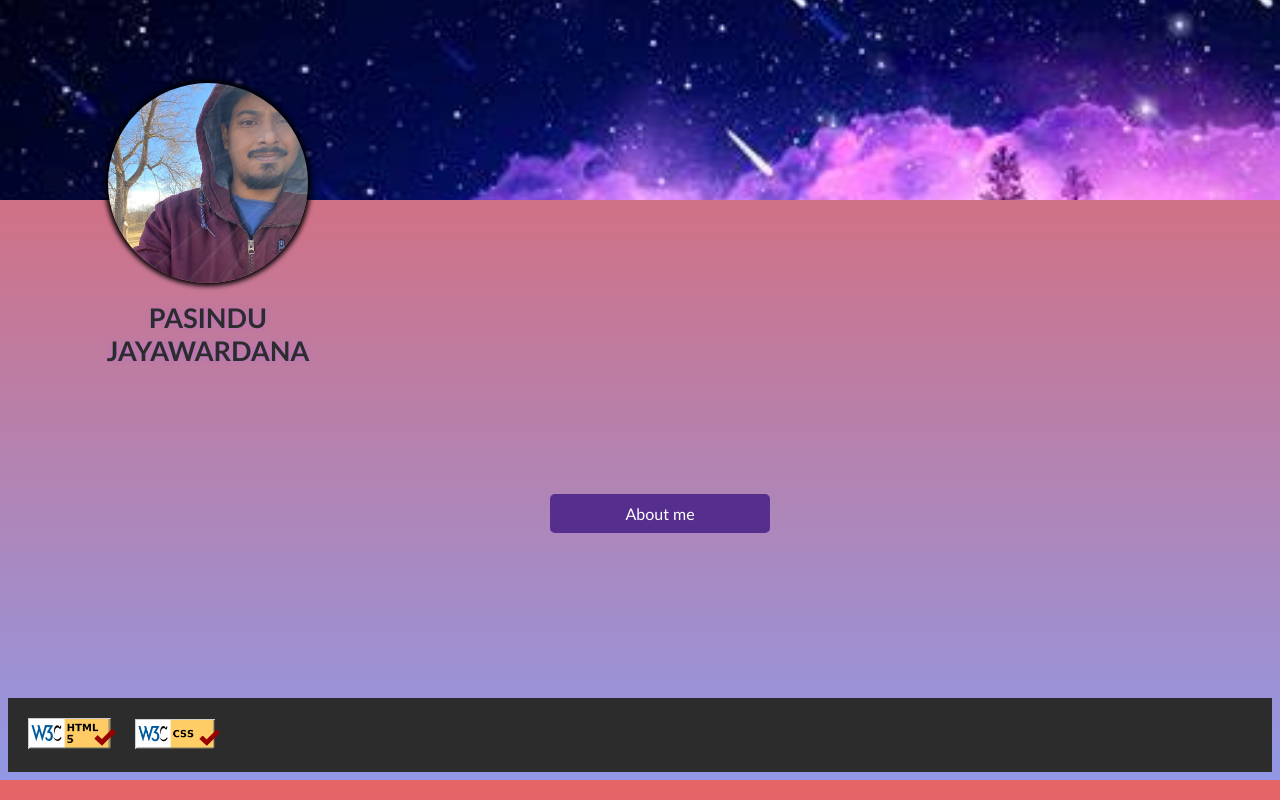
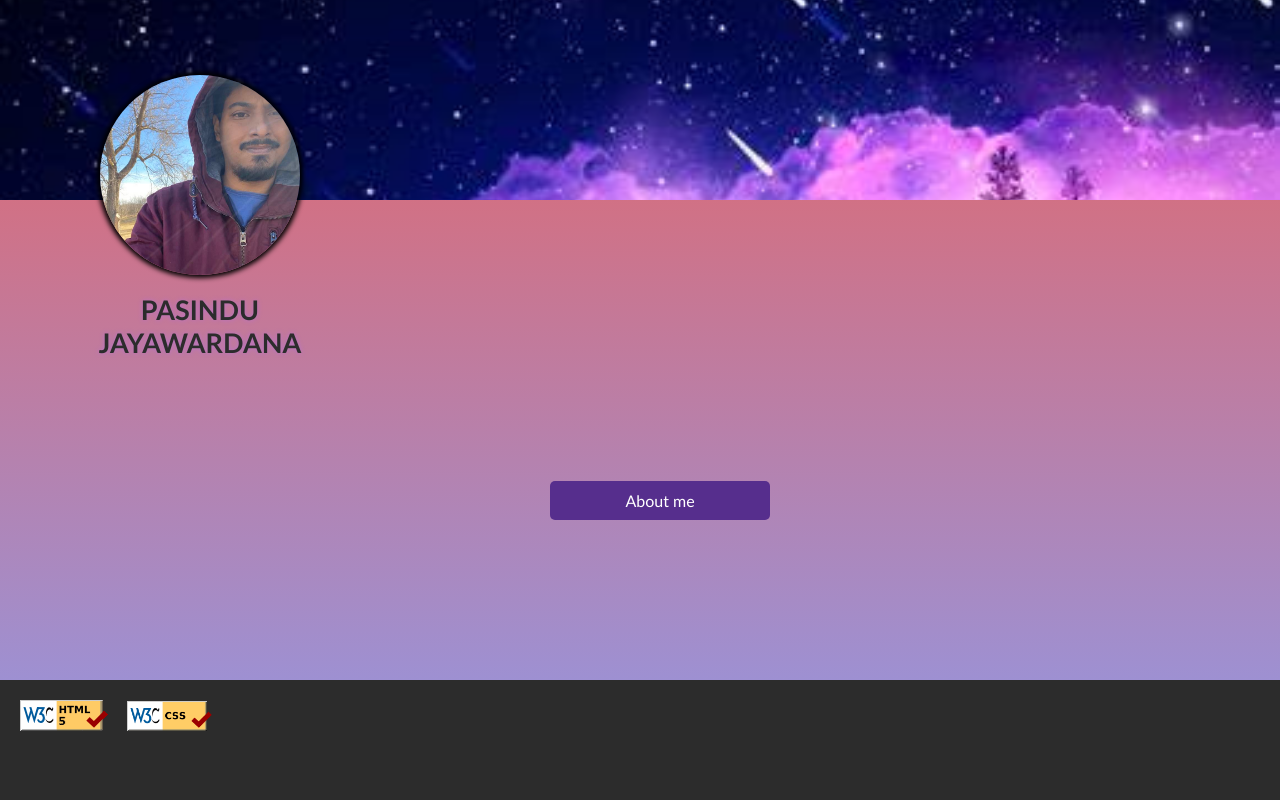
Before and after one commit to pjconnect/MIU-WAP-Labs, a plain HTML site: page index.html in a window 1280 px wide. Drawn offline with Linux system fonts and the light colour scheme.

Commit message:
Minor UI

```diff
--- a/styles.css
+++ b/styles.css
@@ -1,11 +1,14 @@
 body {
     font-family: 'Gill Sans', 'Gill Sans MT', Calibri, 'Trebuchet MS', sans-serif;
     background: linear-gradient(#e66465, #9198e5);
+    margin: 0px;
+    min-height: 100vh;
 }
 
 footer {
     padding: 20px;
     background-color: #2c2c2c;
+    height: 80px;
 }
 
 footer a.validator{
@@ -51,7 +54,7 @@ main#content {
     padding: 30px 50px;
     display: flex;
     justify-content: center;
-    min-height: calc(100vh - 500px);
+    min-height: calc(100vh - 510px);
     flex-direction: column;
     align-items: center;
     margin: 0 auto;
```
